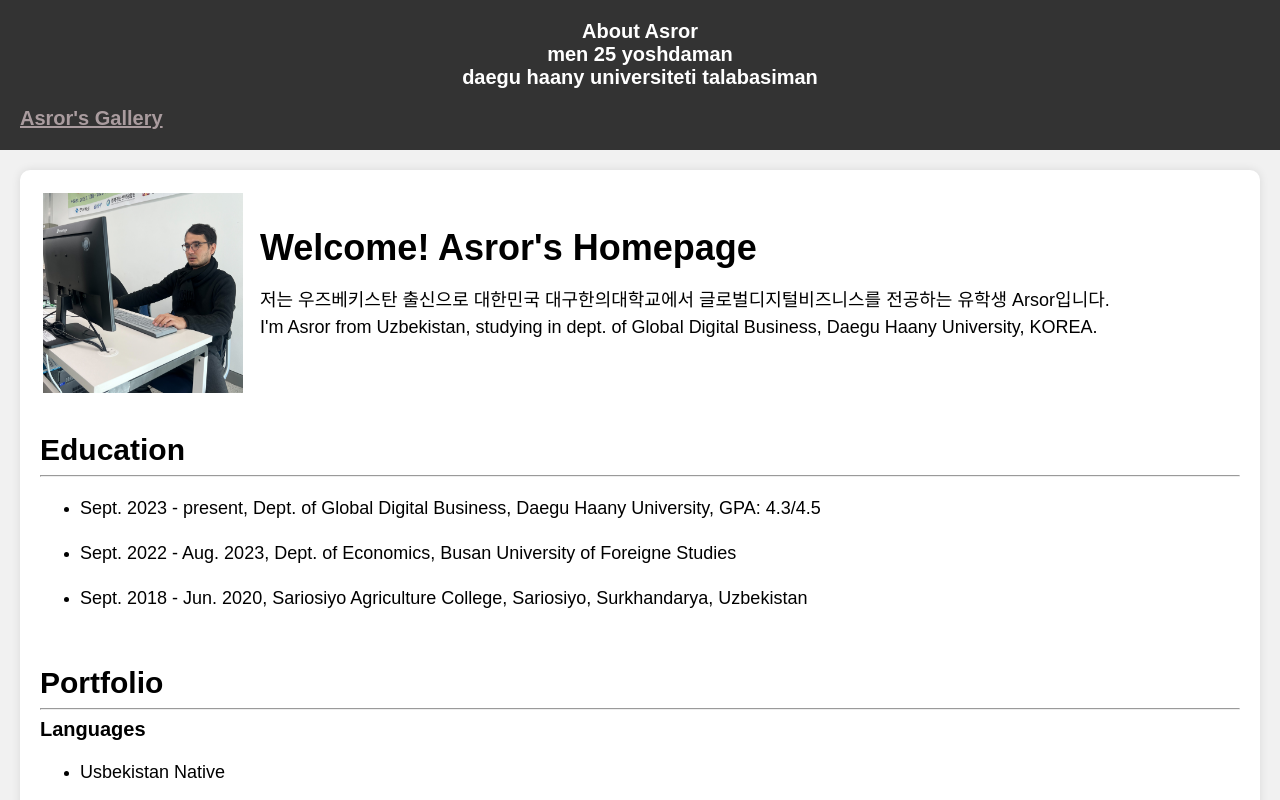
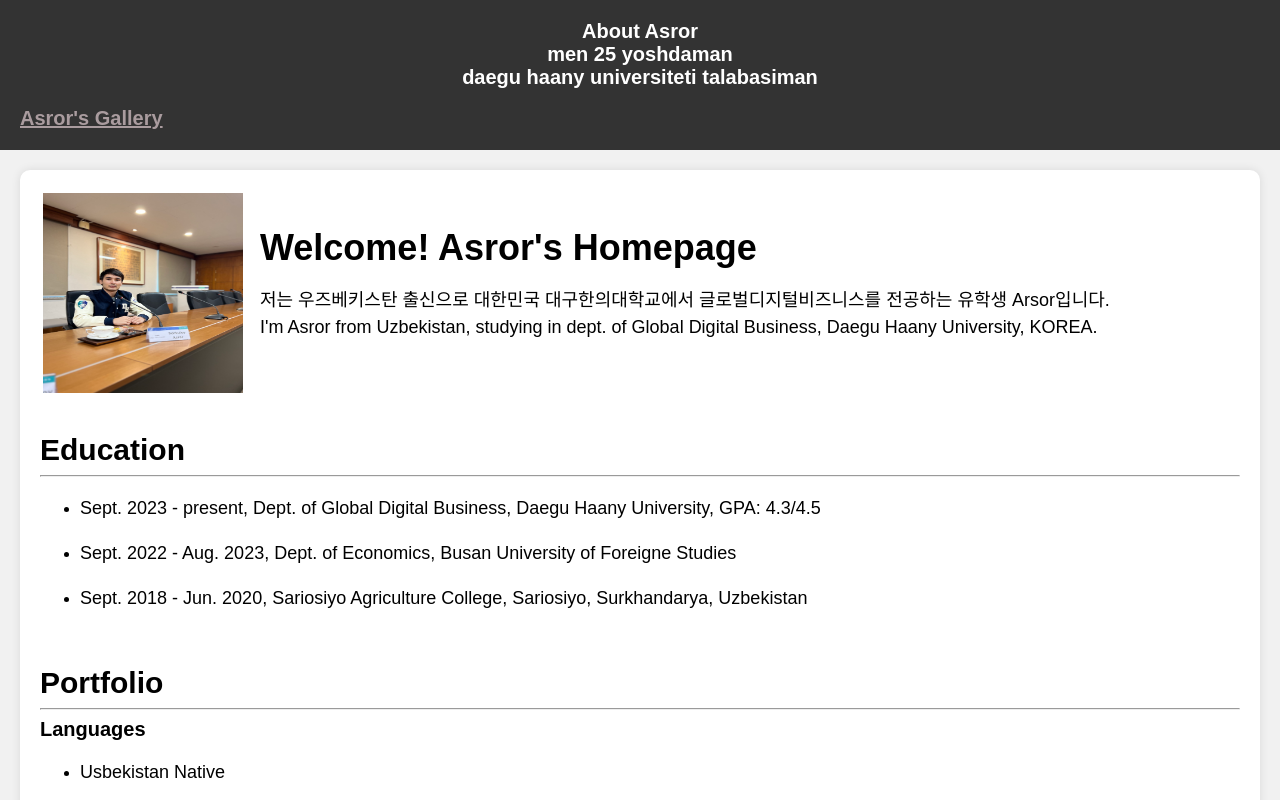
Before and after one commit to asror2001/hompage, a plain HTML site: page index.html in a window 1280 px wide. Shown: the top 800 px of the page. Drawn offline with Linux system fonts and the light colour scheme.

Commit message:
Update index.html

```diff
--- a/index.html
+++ b/index.html
@@ -15,7 +15,7 @@
 	<main>
 		<div style="display: flex; align-items: center;">
 			<div style="flex-shrink: 0; margin-right: 20px;">
-				<img src="img/asror.jpg" alt="Profile picture" height="200px" width="200px">
+				<img src="img/profile2.jpg" alt="Profile picture" height="200px" width="200px">
 			</div>
 			<div>
 				<h1> Welcome! Asror's Homepage  </h1>
```
